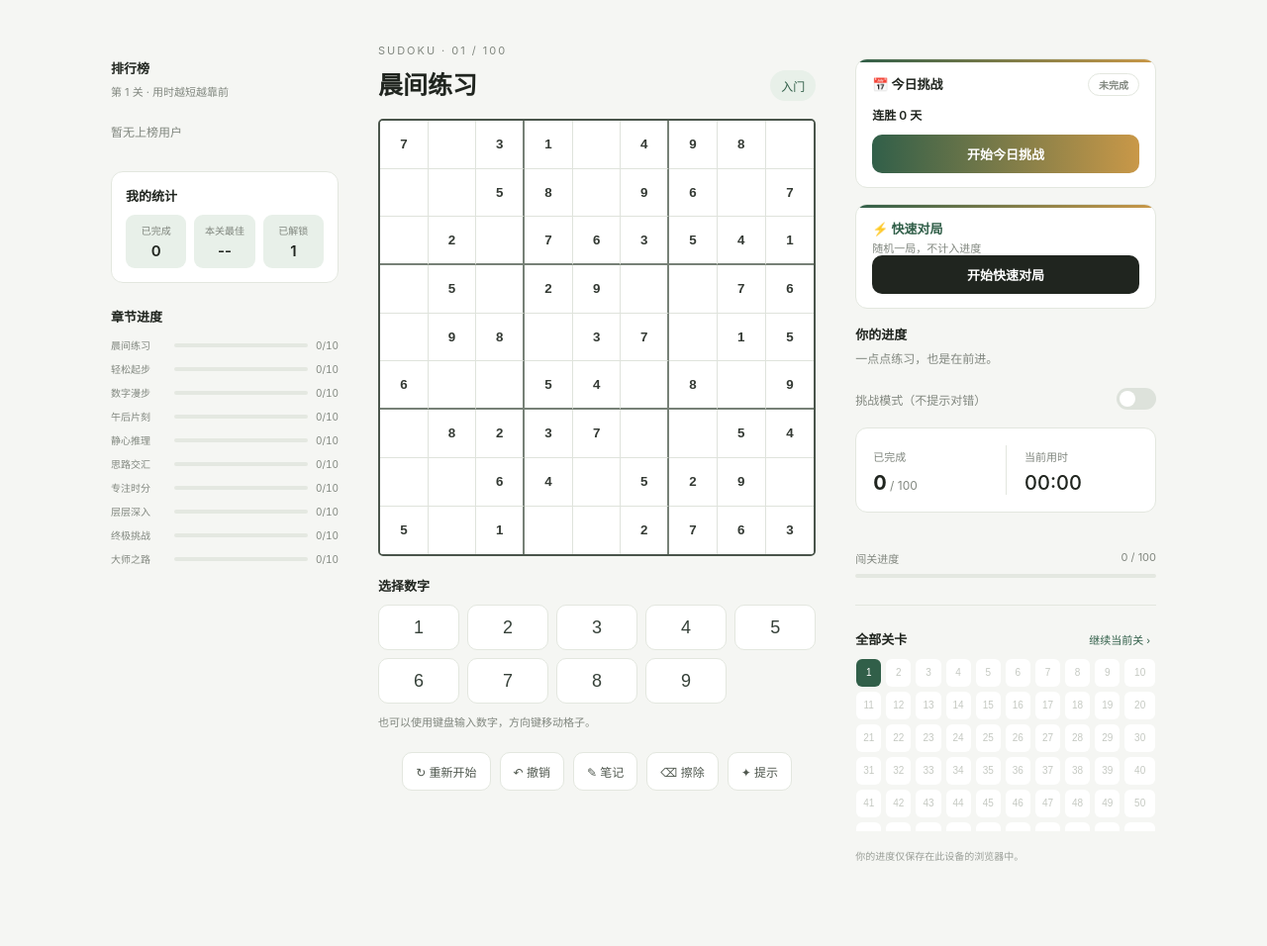
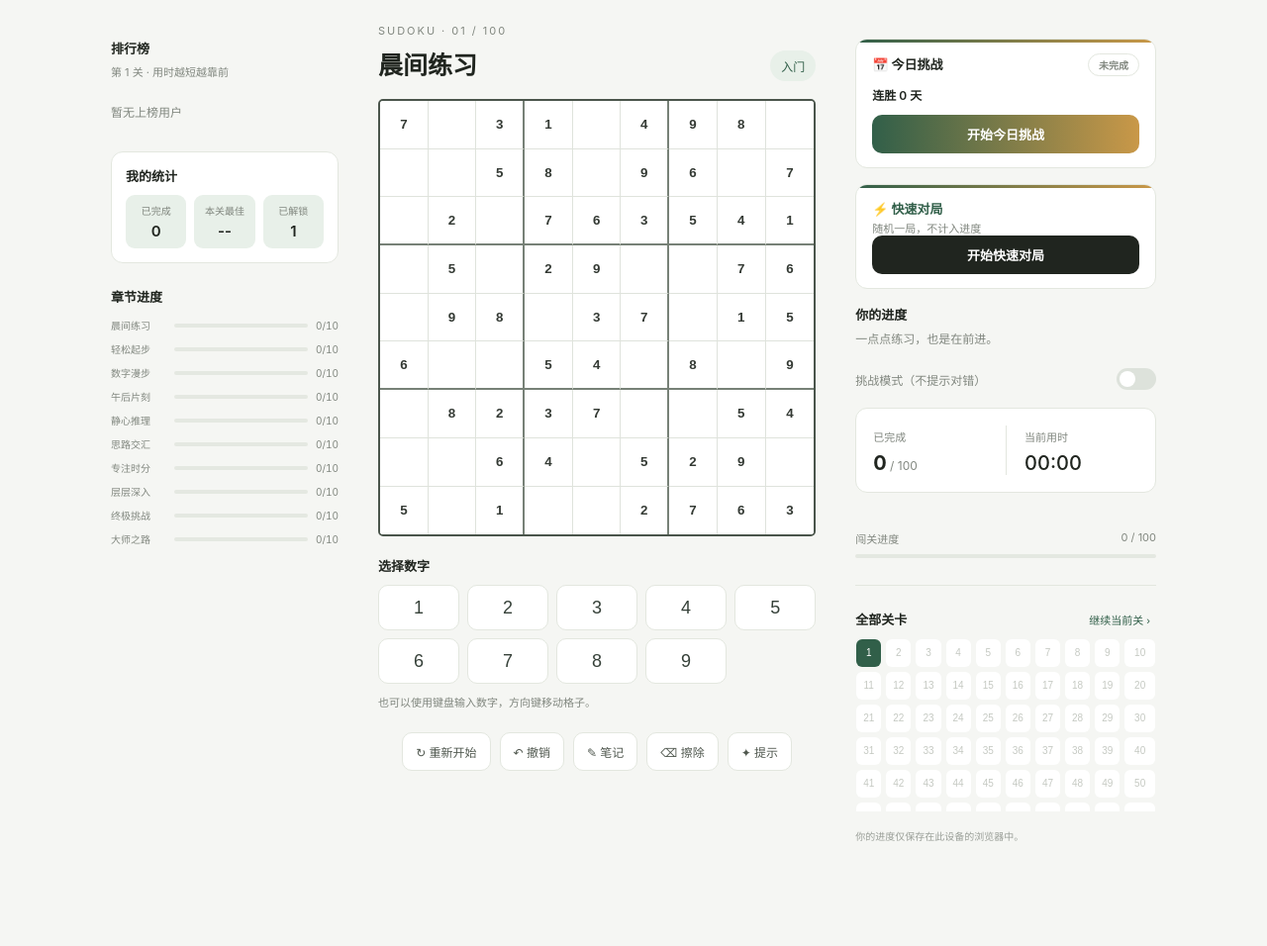
Before and after one commit to foreverycs/sudoku, a PHP site: page / in a window 1280 px wide. Shown: the part 92-1048 px from the top of the page at 99% size. After the commit the page ends 942 px from the top, so only its background shows below. Run offline with PHP 8.4, Linux system fonts and the light colour scheme; data that the repository does not hold is empty; a stand-in replaces the project's code that opens the database connection; some libraries are stand-ins or nearby versions.

Commit message:
style: 收紧 PC 端主区顶部留白

```diff
--- a/index.html
+++ b/index.html
@@ -11,7 +11,7 @@
 <link rel="manifest" href="manifest.json">
 <link rel="apple-touch-icon" href="icons/apple-touch-icon.png">
 <title>数独 · 静心一刻</title>
-  <link rel="stylesheet" href="sudoku.css?v=27">
+  <link rel="stylesheet" href="sudoku.css?v=28">
 </head>
 <body>
 <div class="shell">
--- a/sudoku.css
+++ b/sudoku.css
@@ -51,7 +51,7 @@ body{margin:0;background:var(--paper);color:var(--ink);font-family:Inter,"PingFa
 .theme-btn{width:34px;height:34px;border:1px solid var(--line);background:var(--card);border-radius:50%;cursor:pointer;font-size:15px;display:grid;place-items:center;color:var(--ink);transition:.15s;padding:0}
 .theme-btn:hover{border-color:var(--hover-border)}
 
-main{display:grid;grid-template-columns:230px minmax(330px,540px) 1fr;gap:40px;align-items:start;padding:44px 30px}
+main{display:grid;grid-template-columns:230px minmax(330px,540px) 1fr;gap:40px;align-items:start;padding:24px 30px}
 .board-wrap{max-width:520px;width:100%;margin:0 auto}
 
 /* ===== 排行榜 ===== */
--- a/sw.js
+++ b/sw.js
@@ -2,7 +2,7 @@
  * 缓存应用外壳：首屏资源离线可用；API 不缓存（动态数据），断网时游戏核心本地可玩。
  * 版本统一：CACHE 名含版本（发版时 bump 一次），资源 ?v= 从 index.html 动态解析，避免与页面引用不同步。
  */
-const CACHE = 'sudoku-shell-v10';
+const CACHE = 'sudoku-shell-v11';
 
 // 从 index.html 解析当前资源版本号（与页面引用保持一致，免去多处硬编码）
 function buildAssets() {
```
